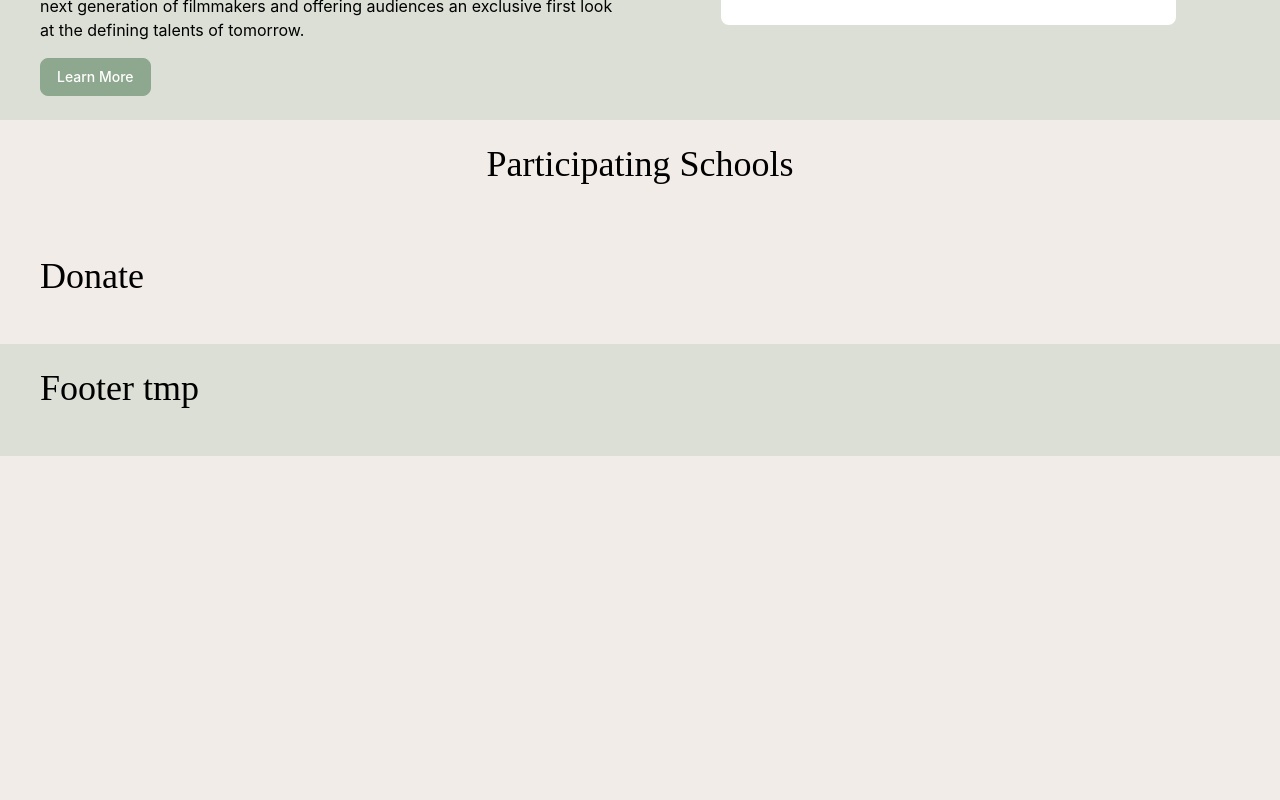
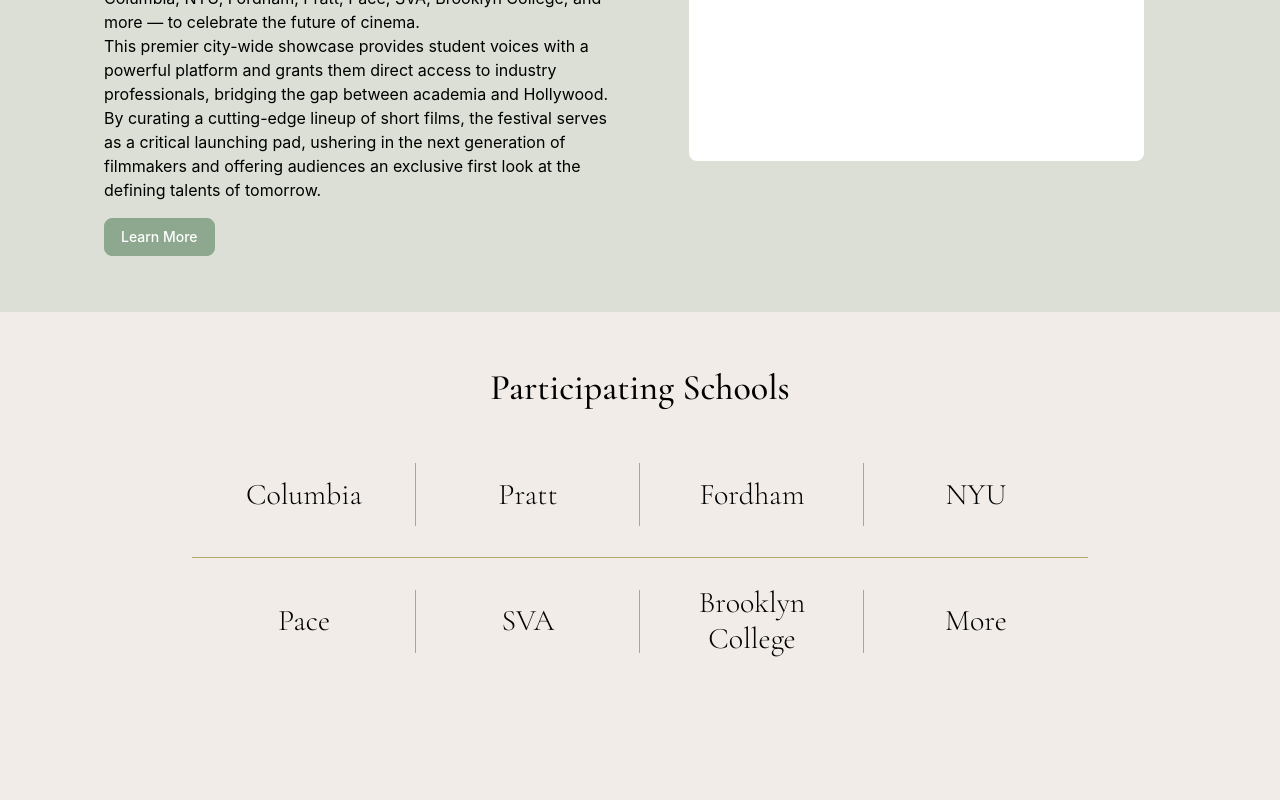
Before and after one commit to Kique9598/liberty_film_festival, a React (Vite) app: page / in a window 1280 px wide. Shown: the part 1100-1900 px from the top of the page. Before the commit the page ends 1556 px from the top, so only its background shows below. Built offline with nearby package versions, Linux system fonts and the light colour scheme.

Commit message:
added school list section to home page

```diff
--- a/src/components/Hero.tsx
+++ b/src/components/Hero.tsx
@@ -1,11 +1,12 @@
 import SprocketHoles from "./SprocketHoles";
 import HeroButton from "./HeroButton";
+import Section from "./Section";
 
 const Hero = () => {
   return (
     <>
       <SprocketHoles />
-      <div className=" flex justify-between items-center py-9 px-10">
+      <Section variant="hero" className=" flex justify-between items-center">
         <div className="flex flex-3/5 flex-col gap-7">
           <h1>The Future of <br /> Cinema Starts Here.</h1>
           <div className="flex items-center gap-2">
@@ -30,7 +31,7 @@
           </div>
         </div>
         <div className="flex-2/5"></div>
-      </div>
+      </Section>
       <SprocketHoles />
     </>
   );
--- a/src/components/Section.tsx
+++ b/src/components/Section.tsx
@@ -1,14 +1,27 @@
-import React from "react";
+type SectionProps = {
+  children: React.ReactNode;
+  className?: string;
+  variant?: "default" | "narrow" | "hero";
+};
 
-interface SectionProps {
-  children?: React.ReactNode;
-  className?: String;
-}
+const variants = {
+  default: "max-w-6xl px-6 md:px-10 py-12 md:py-14",
+  narrow: "max-w-6xl px-6 md:px-10 py-6 md:py-8",
+  hero: "max-w-7xl px-6 md:px-10 py-10 md:py-12",
+};
 
-const Section = ({ children, className }: SectionProps) => {
-  const classes = `flex flex-col px-10 py-6 ${className}`;
-
-  return <div className={classes}>{children}</div>;
+const Section = ({
+  children,
+  className = "",
+  variant = "default",
+}: SectionProps) => {
+  return (
+    <section className={`w-full ${className}`}>
+      <div className={`flex flex-col mx-auto ${variants[variant]}`}>
+        {children}
+      </div>
+    </section>
+  );
 };
 
 export default Section;
--- a/src/index.css
+++ b/src/index.css
@@ -1,5 +1,5 @@
+@import url("https://fonts.googleapis.com/css2?family=Cormorant+Garamond:ital,wght@0,300..700;1,300..700&display=swap");
 @import "tailwindcss";
-@import url("https://fonts.googleapis.com/css2?family=Cormorant+Garamond:ital,wght@0,300..700;1,300..700&display=swap");
 
 @theme {
   /* ── FONTS ── */
@@ -111,11 +111,15 @@
 }
 
 h2 {
-  @apply text-4xl font-cormorant mb-6 font-light;
+  @apply text-4xl font-cormorant mb-6 font-medium;
+}
+
+h4 {
+  @apply text-3xl font-cormorant font-light text-center;
 }
 
 p {
-  @apply mb-4
+  @apply mb-4;
 }
 
 @keyframes timeline-progress {
--- a/src/pages/Home.tsx
+++ b/src/pages/Home.tsx
@@ -4,12 +4,22 @@
 import backdrop from "../assets/backdrop.png";
 import HeroButton from "../components/HeroButton";
 
+const schools = ["Columbia", "Pratt", "Fordham", "NYU", "Pace", "SVA", "Brooklyn College", "More"];
+
+
+const cell =
+  "relative w-full aspect-video grid place-items-center p-3 " +
+  "border-b border-[#B3A96F] " +
+  "[&:nth-child(n+7)]:border-b-0 md:[&:nth-child(n+5)]:border-b-0 " + // no line under last row
+  "after:absolute after:right-0 after:top-1/4 after:h-1/2 after:w-px after:bg-[#B3A96F] " +
+  "[&:nth-child(2n)]:after:hidden md:[&:nth-child(2n)]:after:block md:[&:nth-child(4n)]:after:hidden";
+
 const Home = () => {
   return (
     <>
       <img src={backdrop} alt="" className="absolute -z-1 right-20 -top-36" />
       <Hero />
-      <Section>
+      <Section variant="narrow">
         <Timeline />
       </Section>
       <Section>
@@ -47,6 +57,13 @@
       </Section>
       <Section>
         <h2 className="text-center">Participating Schools</h2>
+        <div className="grid grid-cols-2 md:grid-cols-4 max-w-4xl mx-auto">
+          {schools.map((s) => (
+            <div key={s} className={cell}>
+              <h4>{s}</h4>
+            </div>
+          ))}
+        </div>
       </Section>
       <Section>
         <h2>Donate</h2>
```
